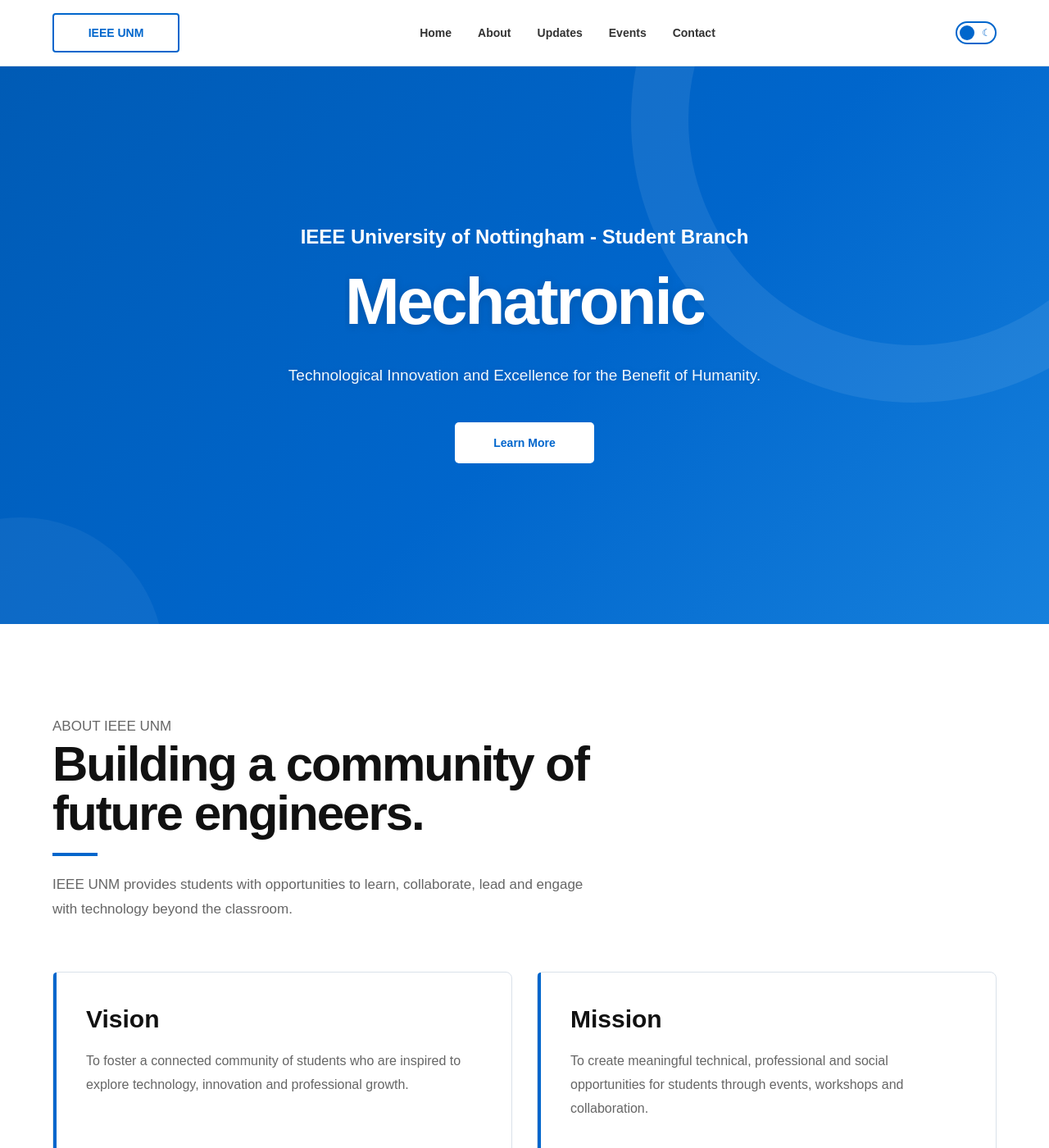
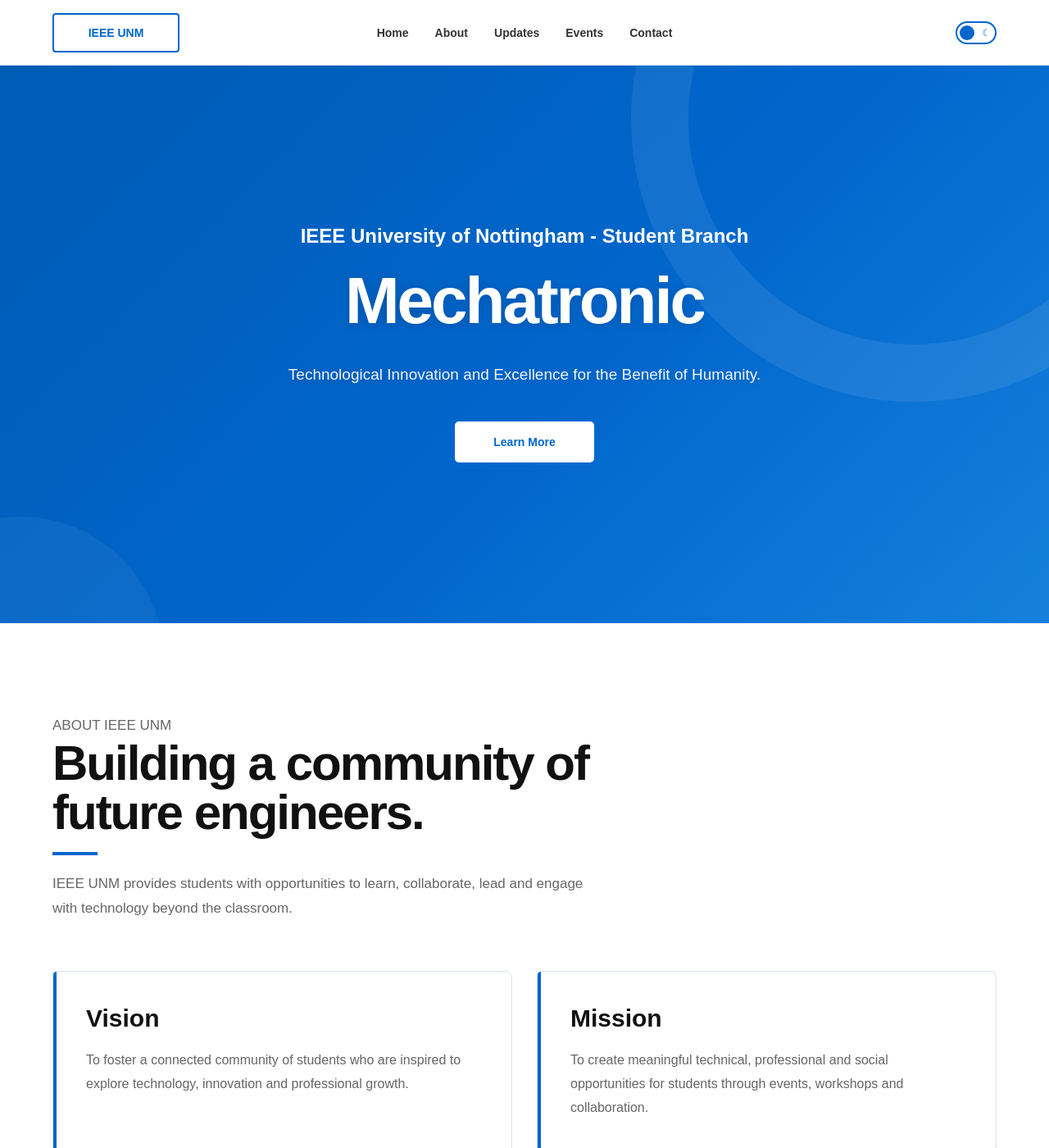
Before and after one commit to Tofu06/IEEE_UNM_websitetest, a Jekyll site: the page built from index.html, in a window 1280 px wide and 1400 px high. Shown: the whole window at 82% size. Built offline with Jekyll 4.4.1, drawn with Linux system fonts in a browser that asks for light colours.

Commit message:
Header perma top

```diff
--- a/assets/css/style.css
+++ b/assets/css/style.css
@@ -7,6 +7,8 @@
    ------------------------- */
 
 :root {
+    --header-height: 80px;
+    --header-height-scrolled: 76px;
     --primary-blue: #0066cc;
     --dark-blue: #004c99;
     --light-blue: #eaf4ff;
@@ -176,27 +178,39 @@
    ------------------------- */
 
 .site-header {
-    position: sticky;
+    position: fixed;
     top: 0;
+    left: 0;
+
+    width: 100%;
+
     z-index: 1000;
 
-    width: 100%;
+    height: var(--header-height);
 
     background: rgba(255, 255, 255, 0.97);
 
     border-bottom: 1px solid var(--border);
 
     backdrop-filter: blur(10px);
+
+    transition:
+        height 0.3s ease,
+        background 0.3s ease,
+        border-color 0.3s ease;
 }
 
 .header-inner {
     position: relative;
 
-    min-height: 80px;
+    height: var(--header-height);
 
     display: flex;
     align-items: center;
     justify-content: space-between;
+
+    transition:
+        height 0.3s ease;
 }
 
 .logo-placeholder {
@@ -214,13 +228,21 @@
 
     font-size: 14px;
     font-weight: 800;
+
+    flex-shrink: 0;
 }
 
 .main-nav {
+    position: absolute;
+
+    left: 50%;
+
     display: flex;
     align-items: center;
 
     gap: 32px;
+
+    transform: translateX(-50%);
 }
 
 .main-nav a {
@@ -232,6 +254,8 @@
 
     font-size: 14px;
     font-weight: 600;
+
+    white-space: nowrap;
 
     transition: color 0.2s ease;
 }
@@ -290,9 +314,39 @@
 .header-controls {
     display: flex;
     align-items: center;
+    justify-content: center;
+
     gap: 12px;
-}
-
+
+    flex-shrink: 0;
+}
+
+/* =========================================================
+   HEADER — SCROLLED STATE
+   ========================================================= */
+
+body.header-scrolled {
+    --header-height: 76px;
+}
+
+body.header-scrolled .site-header {
+    height: var(--header-height);
+}
+
+body.header-scrolled .header-inner {
+    height: var(--header-height);
+}
+
+main {
+    padding-top: 80px;
+
+    transition:
+        padding-top 0.3s ease;
+}
+
+body.header-scrolled main {
+    padding-top: 76px;
+}
 
 /* -------------------------
    Dark Mode Toggle
@@ -303,6 +357,10 @@
 
     width: 50px;
     height: 28px;
+
+    display: flex;
+    align-items: center;
+    justify-content: center;
 
     padding: 0;
 
@@ -1669,6 +1727,14 @@
         display: flex;
     }
 
+    .site-header {
+        height: 80px;
+    }
+
+    .header-inner {
+        height: 80px;
+    }
+
     .main-nav {
         position: absolute;
 
@@ -1687,6 +1753,8 @@
 
         padding: 0;
 
+        transform: translateY(-10px);
+
         background: var(--white);
 
         border-top: 1px solid var(--border);
@@ -1700,8 +1768,6 @@
         overflow: hidden;
 
         opacity: 0;
-
-        transform: translateY(-10px);
 
         pointer-events: none;
 
@@ -1737,18 +1803,29 @@
         border-bottom: none;
     }
 
-    .main-nav a:hover {
-        background: var(--light-blue);
-
-        color: var(--primary-blue);
-    }
-
     .main-nav a::after {
         display: none;
     }
 
     .menu-placeholder {
         display: flex;
+    }
+
+    .header-controls {
+        display: flex;
+
+        align-items: center;
+        justify-content: center;
+
+        gap: 10px;
+    }
+
+    main {
+        padding-top: 80px;
+    }
+
+    body.header-scrolled main {
+        padding-top: 76px;
     }
 
 
--- a/assets/js/main.js
+++ b/assets/js/main.js
@@ -242,3 +242,27 @@
     }
 
 });
+
+/* =====================================================
+   HEADER SCROLL EFFECT
+   ===================================================== */
+
+const siteHeader = document.querySelector(".site-header");
+
+if (siteHeader) {
+    const updateHeader = () => {
+        if (window.scrollY > 10) {
+            document.body.classList.add("header-scrolled");
+        } else {
+            document.body.classList.remove("header-scrolled");
+        }
+    };
+
+    updateHeader();
+
+    window.addEventListener(
+        "scroll",
+        updateHeader,
+        { passive: true }
+    );
+}
```
